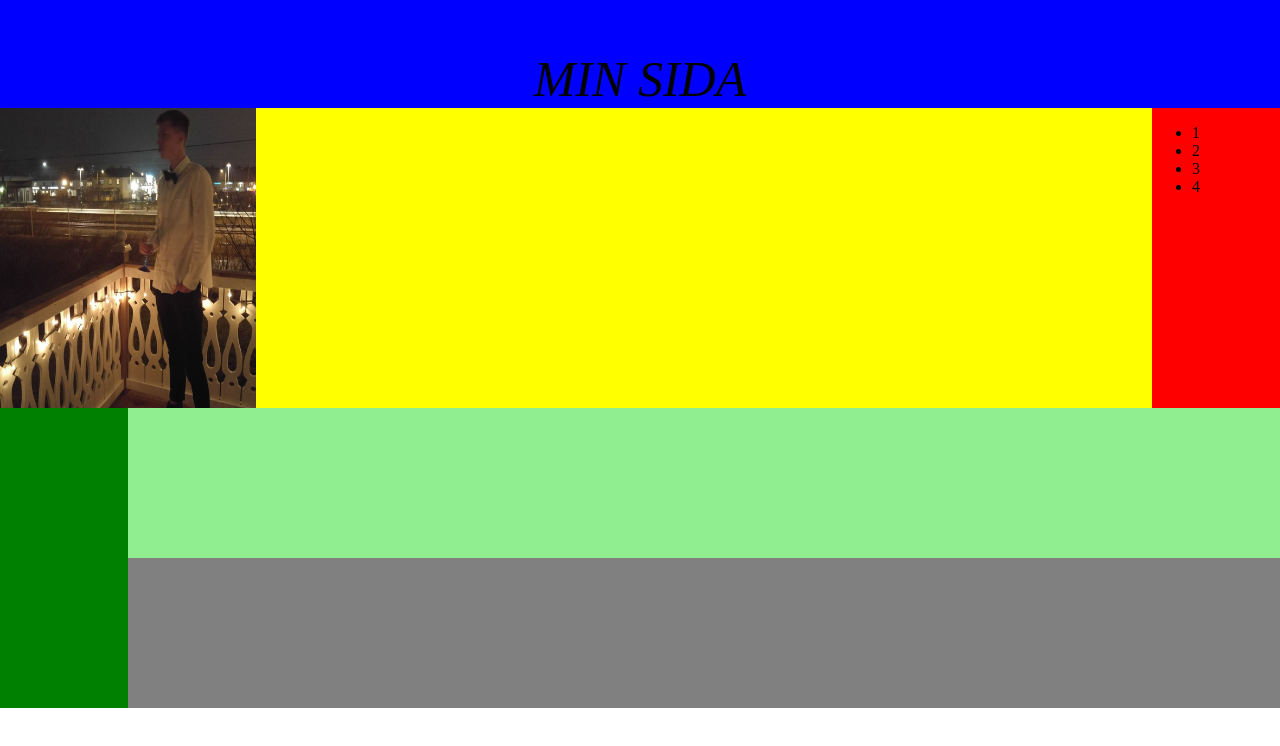
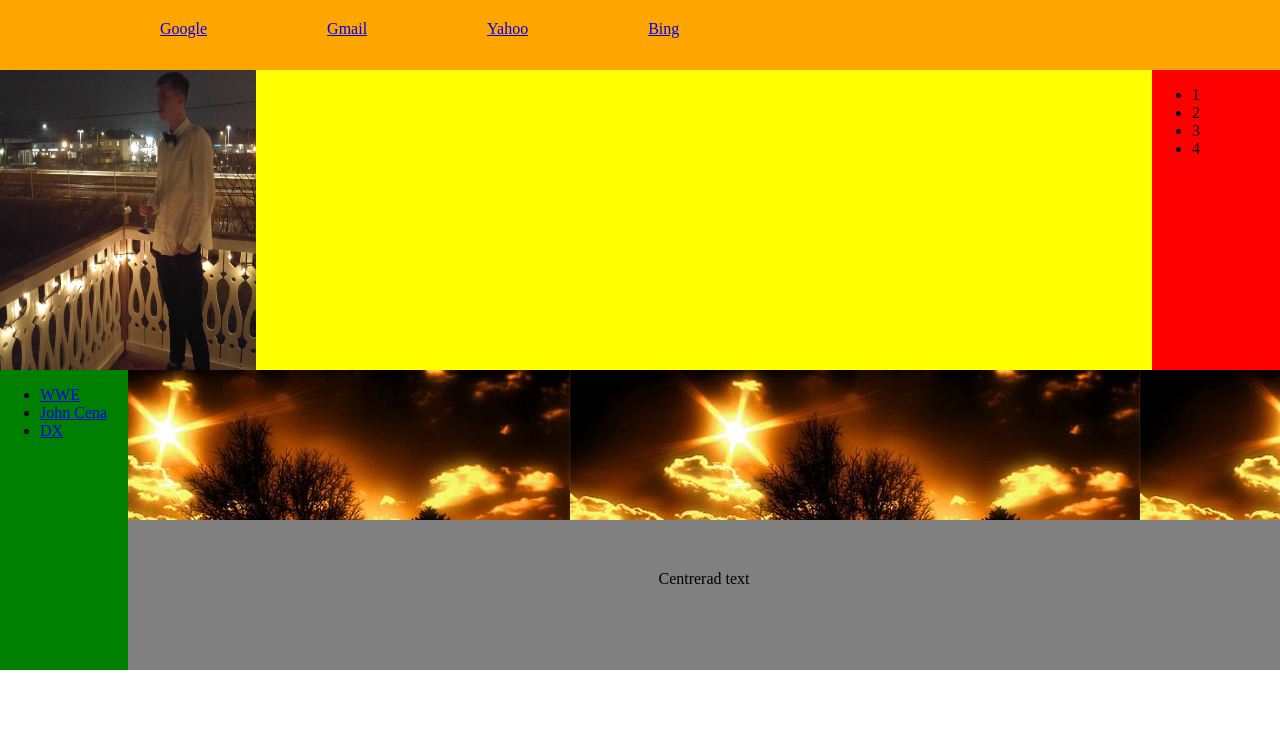
Before and after one commit to FredrikEriksson98/Fredrik-sida, a plain HTML site: page index.html in a window 1280 px wide. Drawn offline with Linux system fonts and the light colour scheme.

Commit message:
Thang är bäst ingen

```diff
--- a/CSS.css
+++ b/CSS.css
@@ -3,13 +3,24 @@ body{
 }
 
 
+
 header{
-	padding-top:50px;
+	padding-top:20px;
 	width:100%;
-	height:100%;
-	background-color: blue;
+	height:50px;
+	background-color: orange;
+
 }
 
+header ul{
+	margin:0px;
+}
+
+header li {
+	float: left;
+	margin-left: 120px;
+	display: inline;
+}
 header p{
 	font-size:50px;
 	margin:0px;
@@ -69,9 +80,14 @@ nav{
 }
 .upp{
 
-	background-color: lightgreen;
+	background-image: url("hej.jpg");
 	float left;
 	height: 50%;
 
 
 }
+.ner p {
+	margin: 0;
+	text-align: center;
+	padding-top: 50px;
+}
--- a/index.html
+++ b/index.html
@@ -7,6 +7,7 @@
 		<meta charset="UTF-8" />
 		<link rel="stylesheet" href="CSS.css" />
 
+
 	</head>
 
 
@@ -14,13 +15,25 @@
 	<body>
 
 		<header>
-
-			<p> MIN SIDA </p>
+			<ul>
+				<li><a href="https://www.google.se/?gfe_rd=cr&ei=y1YfV5inDKyr8wfd2bnoCw&gws_rd=ssl">Google</a></li>
+				<li><a href="https://www.google.com/intl/sv/mail/help/about.html">Gmail</a></li>
+				<li><a href="https://se.yahoo.com/">Yahoo</a></li>
+				<li><a href="https://www.bing.com/">Bing</a></li>
+			</ul>
 
 		</header>
 		<div class ="wrapper1">
 			<div class ="bild"></div>
-			<div class ="valfri"></div>
+			<div class ="valfri" onmousedown="myfunc()">
+
+				<script type="text/javascript">
+				function myfunc(){
+					window.alert("Jag vill hem");
+				}
+				</script>
+			</div>
+
 			<div class ="nav">
 
 				<nav>
@@ -36,9 +49,15 @@
 		</div>
 
 		<div class="wrapper2">
-			<div class="venster"></div>
+			<div class="venster">
+				<ul>
+						<li><a href="http://www.wwe.com/">WWE</a></li>
+						<li><a href="http://www.wwe.com/superstars/johncena">John Cena</a></li>
+						<li><a href="https://www.youtube.com/watch?v=snW-5AHxYTA">DX</a></li>
+				</ul>
+			</div>
 			<div class="upp"></div>
-			<div class="ner"></di>
+			<div class="ner"><p>Centrerad text</p></div>
 		</div>
 
 
```
Also changed, not shown: hej.jpg (added).
